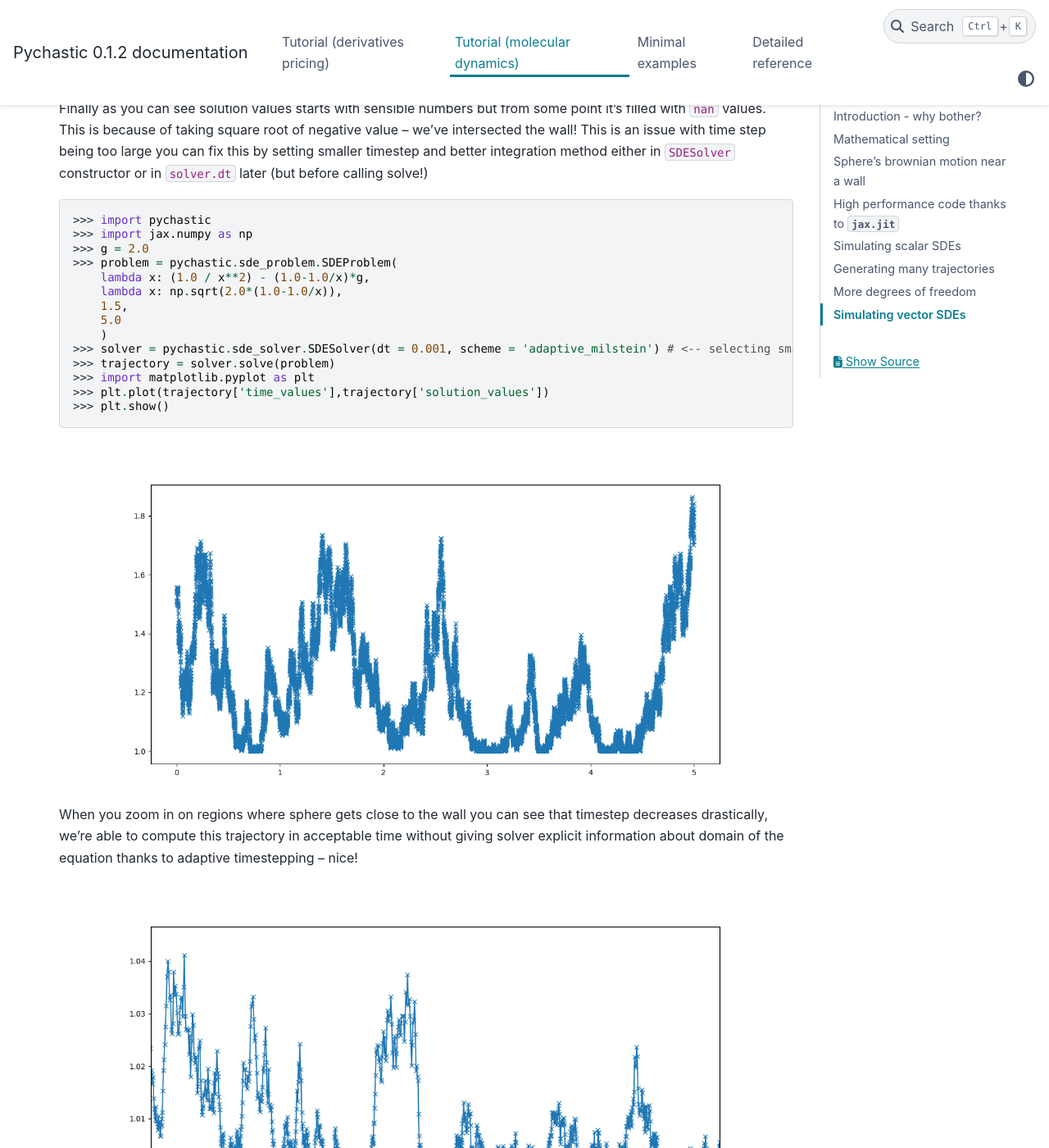
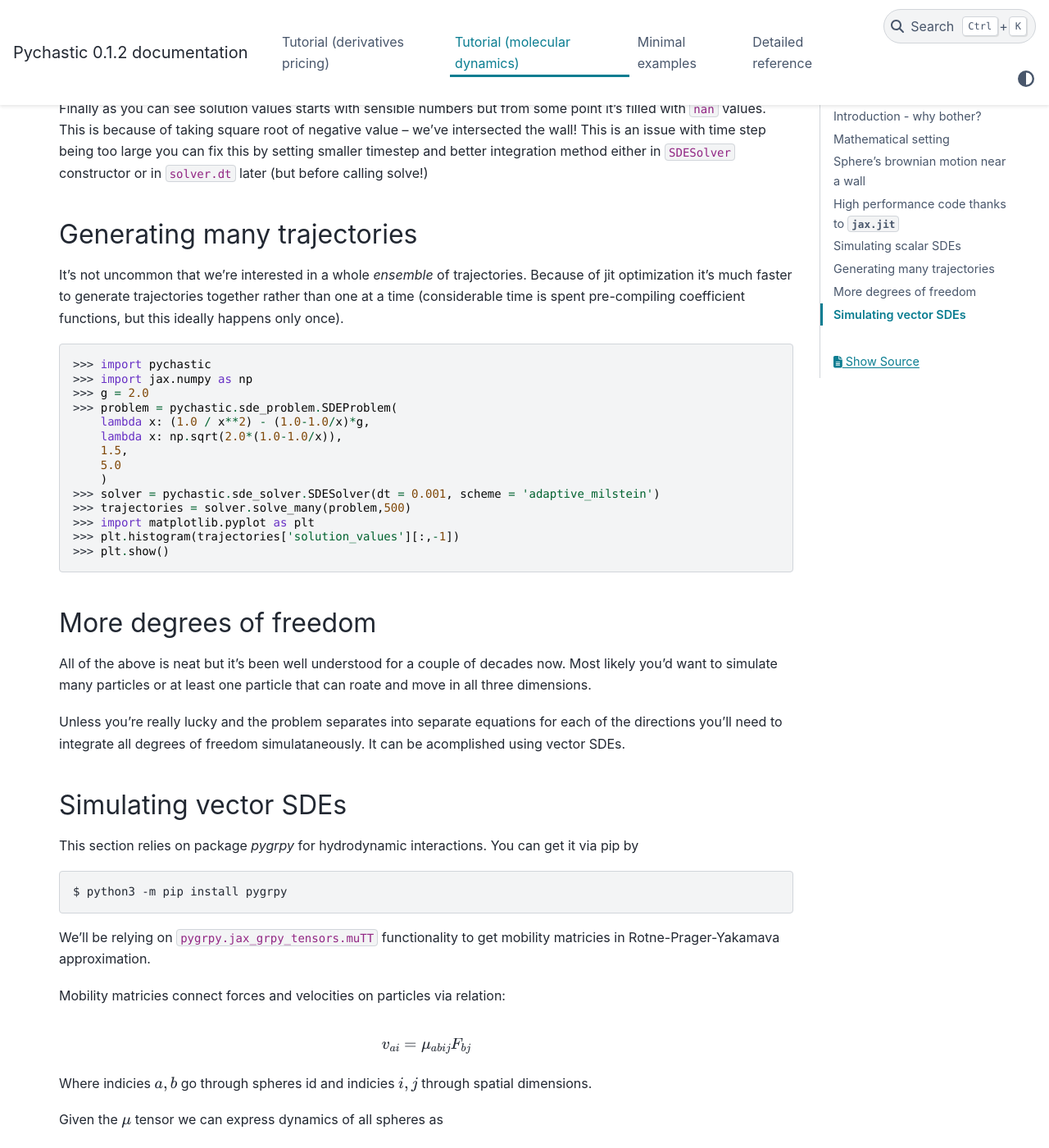
Before and after one commit to RadostW/stochastic, a Sphinx documentation site: the page built from docs/source/moleculardynamics.rst, in a window 1280 px wide and 1400 px high, scrolled down 2643 px. Shown: the whole window at 82% size. Built offline with Sphinx 7.4.7 and the PyData theme 0.15.4, drawn with Linux system fonts in a browser that asks for light colours; some of the changed text lies outside the part shown.

Commit message:
Make docs up-to-date. WIP.

```diff
--- a/docs/source/moleculardynamics.rst
+++ b/docs/source/moleculardynamics.rst
@@ -137,36 +137,8 @@ step being too large you can fix this by setting smaller timestep and better
 integration method either in ``SDESolver`` constructor or in ``solver.dt``
 later (but before calling solve!)
 
-.. prompt:: python >>> auto
-
-  >>> import pychastic
-  >>> import jax.numpy as np
-  >>> g = 2.0
-  >>> problem = pychastic.sde_problem.SDEProblem(
-      lambda x: (1.0 / x**2) - (1.0-1.0/x)*g,
-      lambda x: np.sqrt(2.0*(1.0-1.0/x)),
-      1.5,
-      5.0
-      )
-  >>> solver = pychastic.sde_solver.SDESolver(dt = 0.001, scheme = 'adaptive_milstein') # <-- selecting smaller step and better solver
-  >>> trajectory = solver.solve(problem)
-  >>> import matplotlib.pyplot as plt
-  >>> plt.plot(trajectory['time_values'],trajectory['solution_values'])
-  >>> plt.show()
-
-.. image:: brownian_near_wall_5times.png
-
-When you zoom in on regions where sphere gets close to the wall you can see that
-timestep decreases drastically, we're able to compute this trajectory in
-acceptable time without giving solver explicit information about domain of the
-equation thanks to adaptive timestepping -- nice!
-
-.. image:: zoomin_close.png
-
 Generating many trajectories
 ''''''''''''''''''''''''''''
-
-##### TODO ###### Generating ensembles fast
 
 It's not uncommon that we're interested in a whole *ensemble* of trajectories.
 Because of jit optimization it's much faster to generate trajectories together
--- a/docs/source/optionpricing.rst
+++ b/docs/source/optionpricing.rst
@@ -1,5 +1,5 @@
-Getting started with Pychastic - derivatives pricing edition
-============================================================
+Pychastic for derivatives pricing
+=================================
 
 Introduction - why bother?
 ''''''''''''''''''''''''''
--- a/docs/source/reference.rst
+++ b/docs/source/reference.rst
@@ -13,11 +13,8 @@ SDE solvers
 .. automodule:: pychastic.sde_solver
    :members:
 
-Wiener process variants
-'''''''''''''''''''''''
 
-.. automodule:: pychastic.wiener
-   :members:
+------------------------------------------------------
 
 Expected values of principle integrals
 ''''''''''''''''''''''''''''''''''''''
--- a/setup.py
+++ b/setup.py
@@ -4,7 +4,7 @@ with open('README.md') as f:
     long_description = f.read()
 
 setup(name='pychastic',
-      version='0.1.8',
+      version='0.1.9',
       description='Solvers for stochastic differential equations',
       url='https://github.com/RadostW/stochastic',
       author='Radost Waszkiewicz & Maciej Bartczak',
```
Also changed, not shown: other parts of docs/source/moleculardynamics.rst (+2 -4 lines), README.md (+15 -2 lines).
